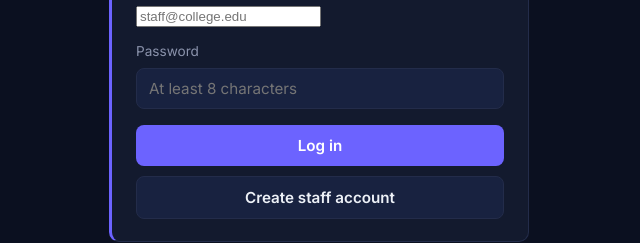
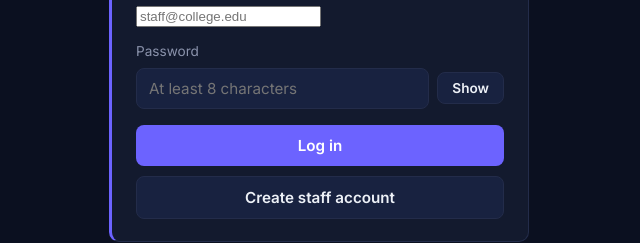
Before and after one commit to yoges-2907/Quiz_symposium_website, a website: page public/admin.html in a window 1280 px wide. Shown: the part 313-556 px from the top of the page, 321-961 px from the left. Drawn offline with nearby package versions, Linux system fonts and the light colour scheme.

Commit message:
Enhance password input with visibility toggle

```diff
--- a/public/admin.html
+++ b/public/admin.html
@@ -25,7 +25,10 @@
         <label for="login-email">Email</label>
         <input type="email" id="login-email" placeholder="staff@college.edu">
         <label for="login-password">Password</label>
-        <input type="password" id="login-password" placeholder="At least 8 characters">
+        <div class="row" style="gap:8px;">
+          <input type="password" id="login-password" placeholder="At least 8 characters" style="flex:1;">
+          <button type="button" class="btn secondary small" onclick="togglePasswordVisibility()" id="pw-toggle-btn" style="flex-shrink:0;">Show</button>
+        </div>
         <div id="login-error" class="muted" style="color: var(--danger); display:none; margin-top: 8px;"></div>
         <button class="btn block" style="margin-top:16px;" onclick="submitAuth()" id="auth-btn">Log in</button>
         <button class="btn secondary block" style="margin-top:10px;" onclick="toggleAuthMode()" id="auth-switch">Create staff account</button>
@@ -122,7 +125,7 @@
       <div id="mon-results-wrap" class="hidden">
         <h2>Results</h2>
         <table>
-          <thead><tr><th>#</th><th>Name</th><th>College</th><th>Roll No</th><th>Score</th><th>Time</th><th></th></tr></thead>
+          <thead><tr><th>#</th><th>Name</th><th>College</th><th>Team</th><th>Score</th><th>Time</th><th></th></tr></thead>
           <tbody id="mon-results-body"></tbody>
         </table>
       </div>
```
